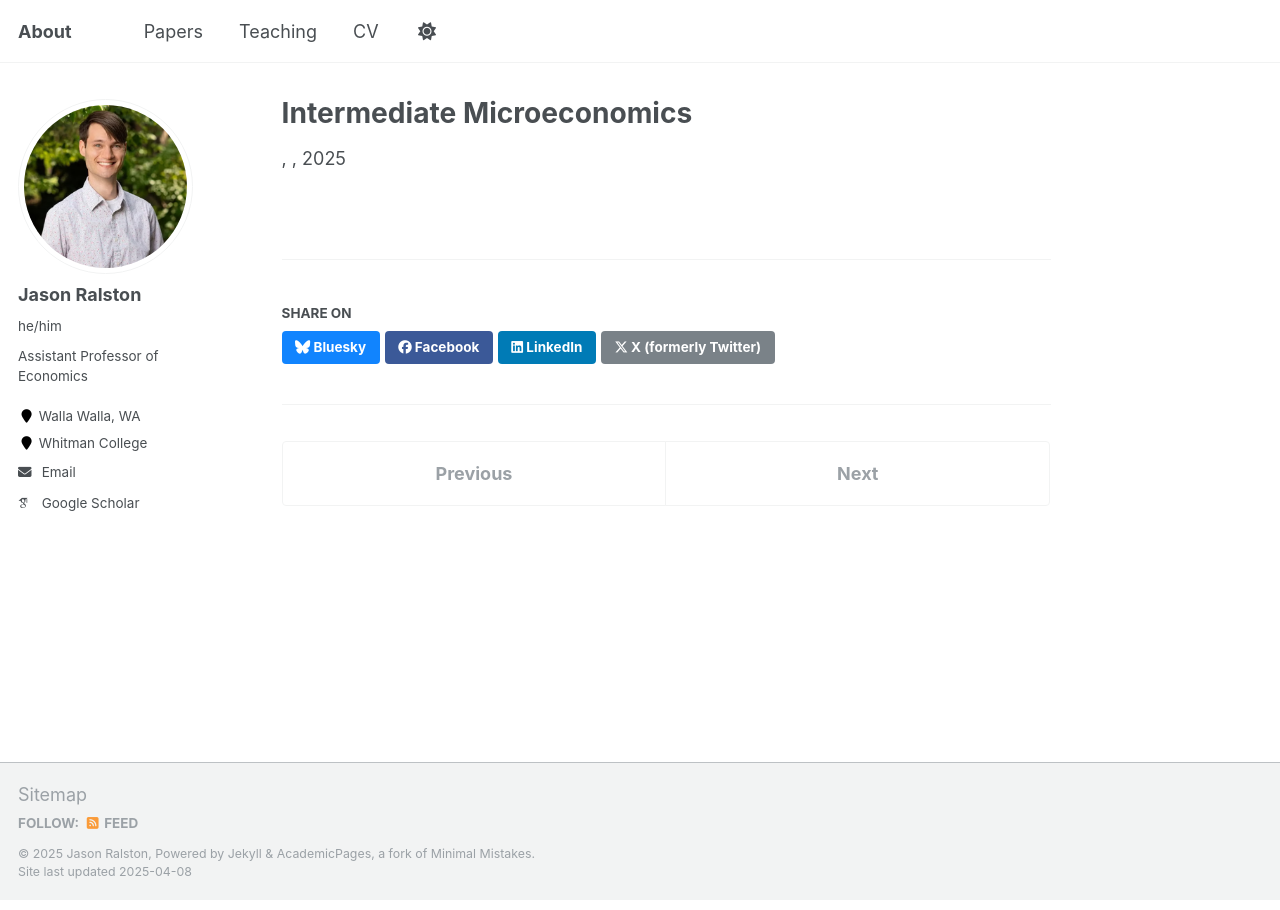
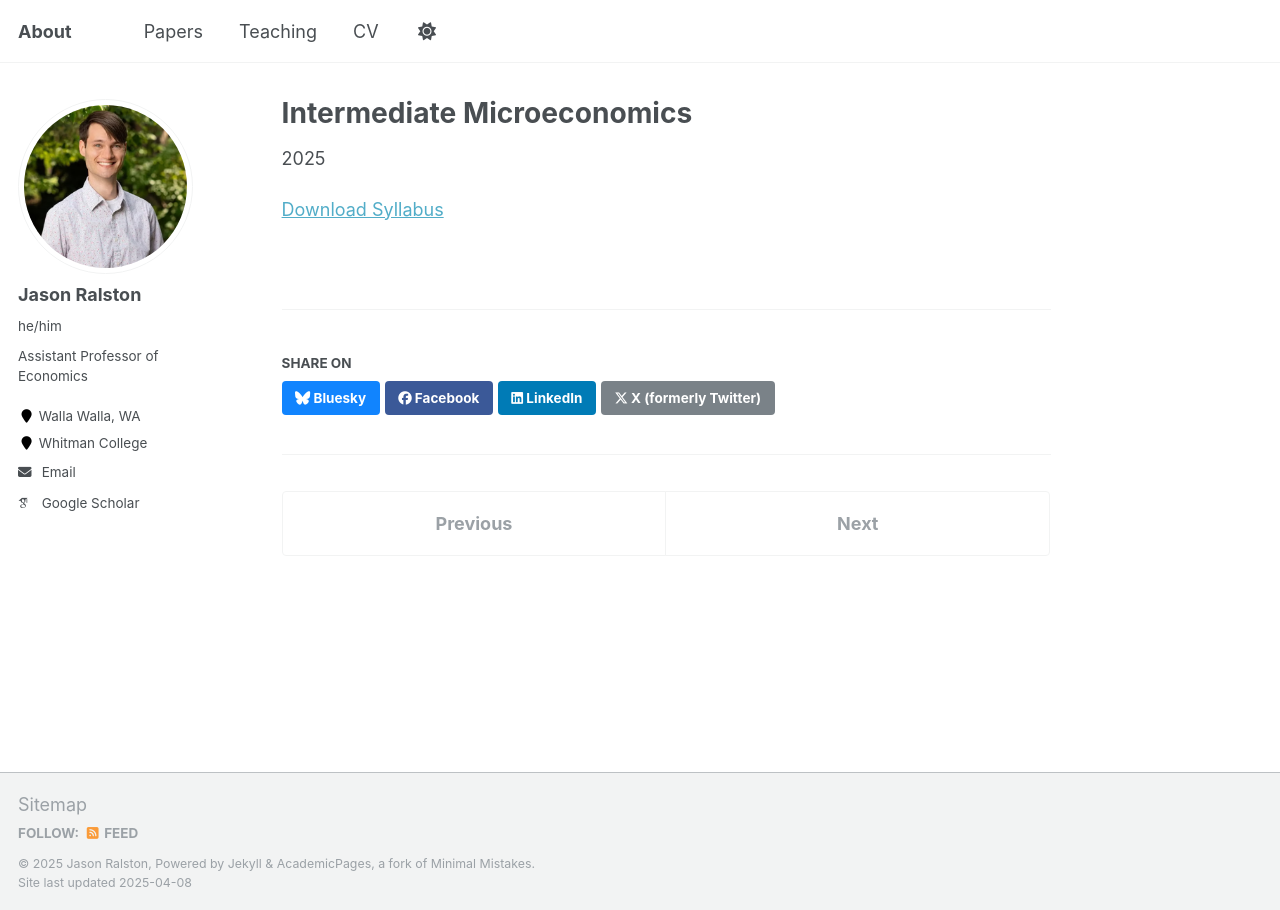
Before and after one commit to jasonralston/jasonralston.github.io, a Jekyll site: the page built from _teaching/Intermediate.md, in a window 1280 px wide. Built offline with Jekyll 4.4.1, drawn with Linux system fonts in a browser that asks for light colours; some web fonts are replaced.

Commit message:
Update single.html

```diff
--- a/_layouts/single.html
+++ b/_layouts/single.html
@@ -35,7 +35,7 @@ layout: default
         {% endif %}
 
         {% if page.collection == 'teaching' %}
-          <p> {{ page.type }}, <i>{{ page.venue }}</i>, {{ page.date | default: "1900-01-01" | date: "%Y" }} </p>
+          <p> {{ page.type }} <i>{{ page.venue }}</i> {{ page.date | default: "1900-01-01" | date: "%Y" }} </p>
         {% elsif page.venue and page.date %}
           <p>Published in <i>{{ page.venue }}</i>, {{ page.date | default: "1900-01-01" | date: "%Y" }} </p>
         {% elsif page.date %}
@@ -43,6 +43,13 @@ layout: default
         {% endif %}
         </header>
       {% endunless %}
+
+      {% if page.collection == 'teaching' and page.syllabusurl %}
+<p>
+  <a href="{{ page.syllabusurl }}" target="_blank" rel="noopener">Download Syllabus</a>
+</p>
+{% endif %}
+
 
       <section class="page__content" itemprop="text">
         {{ content }}
```
